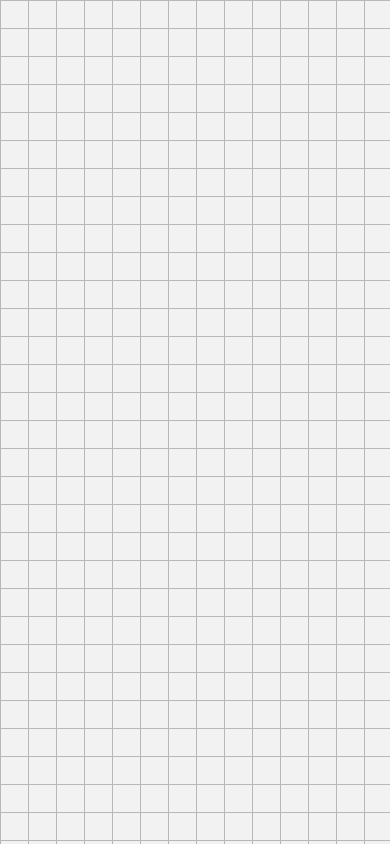
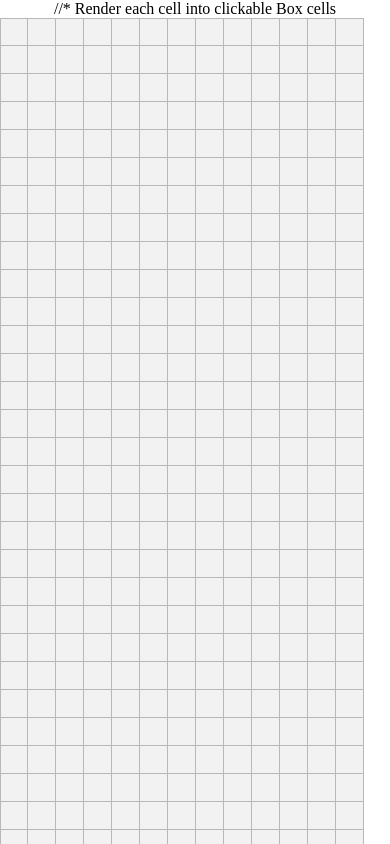
Before and after one commit to ruicchi/energy-aware-astar, a React (Vite) app: page / in a window 390 px wide. Built offline with nearby package versions, Linux system fonts and the light colour scheme.

Commit message:
chore: added code docs

```diff
--- a/src/grid/gridCell.tsx
+++ b/src/grid/gridCell.tsx
@@ -1,23 +1,117 @@
-import Box from '@mui/material/Box';
+//# Builds the grid cell
 
-const CELL_SIZE = 28;
+import { Box, useEffect, useMemo, useState } from './index';
 
-export default function FullBorderedGrid() {
+const FullBorderedGrid = ({ cellSize = 28 }) => {
+  const [viewport, setViewport] = useState({
+    width: window.innerWidth,
+    height: window.innerHeight,
+  });
+
+  //* Initialize default values for cells
+  const [activeCells, setActiveCells] = useState<Set<string>>(new Set());
+  const [isDrawing, setIsDrawing] = useState(false);
+  const [drawValue, setDrawValue] = useState(false);
+
+  //* Listener for resizing current window size
+  useEffect(() => {
+    const onResize = () => {
+      setViewport({ width: window.innerWidth, height: window.innerHeight });
+    };
+
+    window.addEventListener('resize', onResize);
+    return () => window.removeEventListener('resize', onResize);
+  }, []);
+
+  //* Grid dimensions
+  const cols = Math.floor(viewport.width / cellSize);
+  const rows = Math.floor(viewport.height / cellSize);
+
+  //* For caching user inputs
+  const cells = useMemo(() => {
+    return Array.from({ length: rows * cols }, (_, index) => {
+      const row = Math.floor(index / cols);
+      const col = index % cols;
+      return { row, col, key: `${row}-${col}` };
+    });
+  }, [rows, cols]);
+
+  //* Helper for painting cells
+  const paintCell = (key: string, value: boolean) => {
+    setActiveCells((prev) => {
+      const next = new Set(prev);
+      if (value) next.add(key);
+      else next.delete(key);
+      return next;
+    });
+  };
+
+  //* Mouse interaction handlers
+  const handleMouseDown = (key: string) => {
+    const nextValue = !activeCells.has(key);
+    setDrawValue(nextValue);
+    setIsDrawing(true);
+    paintCell(key, nextValue);
+  };
+
+  const handleMouseEnter = (key: string) => {
+    if (!isDrawing) return;
+    paintCell(key, drawValue);
+  };
+
+  const handleMouseUp = () => {
+    setIsDrawing(false);
+  };
+
   return (
+    //* Builds the container
     <Box
       sx={{
         width: '100vw',
         height: '100vh',
-        p: 0,
-        m: 0,
-        boxSizing: 'border-box',
-        backgroundColor: '#f2f2f2',
-        backgroundImage: `
-          linear-gradient(to right, #b8b8b8 1px, transparent 1px),
-          linear-gradient(to bottom, #b8b8b8 1px, transparent 1px)
-        `,
-        backgroundSize: `${CELL_SIZE}px ${CELL_SIZE}px`,
+        overflow: 'hidden',
+        userSelect: 'none',
       }}
-    />
+      onMouseUp={handleMouseUp}
+      onMouseLeave={handleMouseUp}
+    >
+
+      //* Render each cell into clickable Box cells
+      <Box
+        sx={{
+          width: cols * cellSize,
+          height: rows * cellSize,
+          display: 'grid',
+          gridTemplateColumns: `repeat(${cols}, ${cellSize}px)`,
+          gridTemplateRows: `repeat(${rows}, ${cellSize}px)`,
+          backgroundColor: '#f2f2f2',
+        }}
+      >
+        {cells.map((cell) => {
+          const isActive = activeCells.has(cell.key);
+
+          return (
+            <Box
+              key={cell.key}
+              onMouseDown={() => handleMouseDown(cell.key)}
+              onMouseEnter={() => handleMouseEnter(cell.key)}
+              sx={{
+                width: cellSize,
+                height: cellSize,
+                boxSizing: 'border-box',
+                borderRight: '1px solid #b8b8b8',
+                borderBottom: '1px solid #b8b8b8',
+                borderTop: cell.row === 0 ? '1px solid #b8b8b8' : 'none',
+                borderLeft: cell.col === 0 ? '1px solid #b8b8b8' : 'none',
+                backgroundColor: isActive ? '#1a88e2' : 'transparent',
+                cursor: 'pointer',
+              }}
+            />
+          );
+        })}
+      </Box>
+    </Box>
   );
 }
+
+export default FullBorderedGrid;
--- a/src/grid/index.ts
+++ b/src/grid/index.ts
@@ -0,0 +1,2 @@
+export { default as Box } from '@mui/material/Box';
+export { useEffect, useMemo, useState } from 'react';
```
